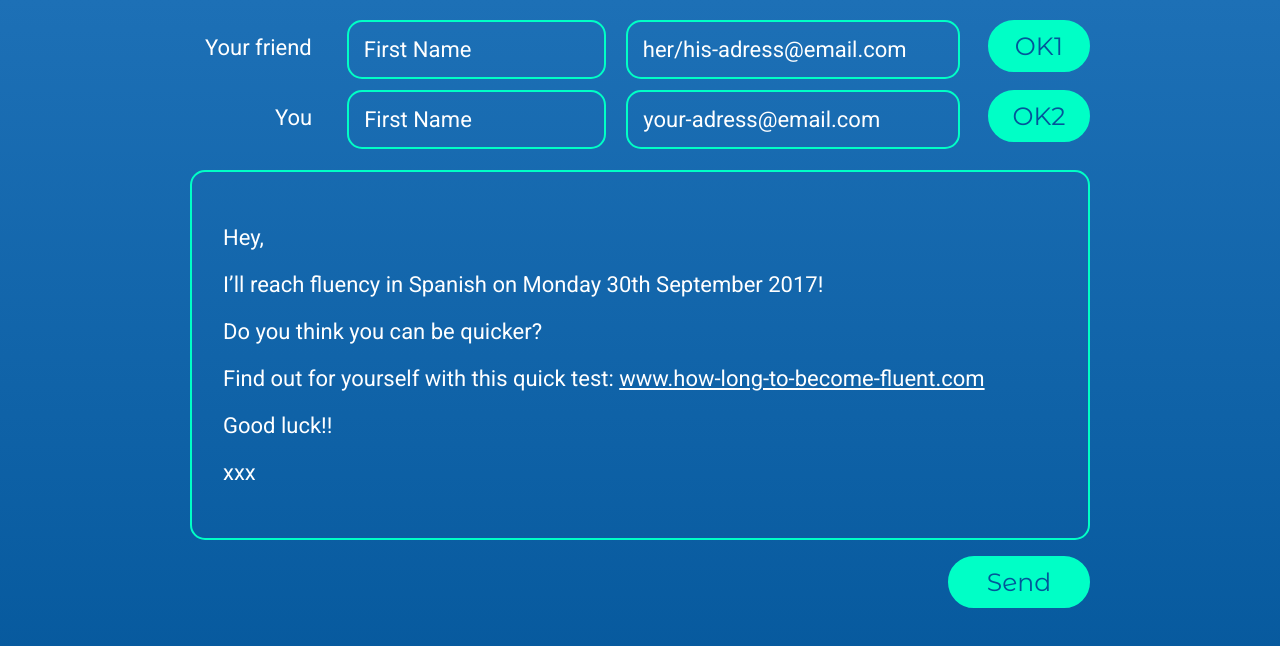
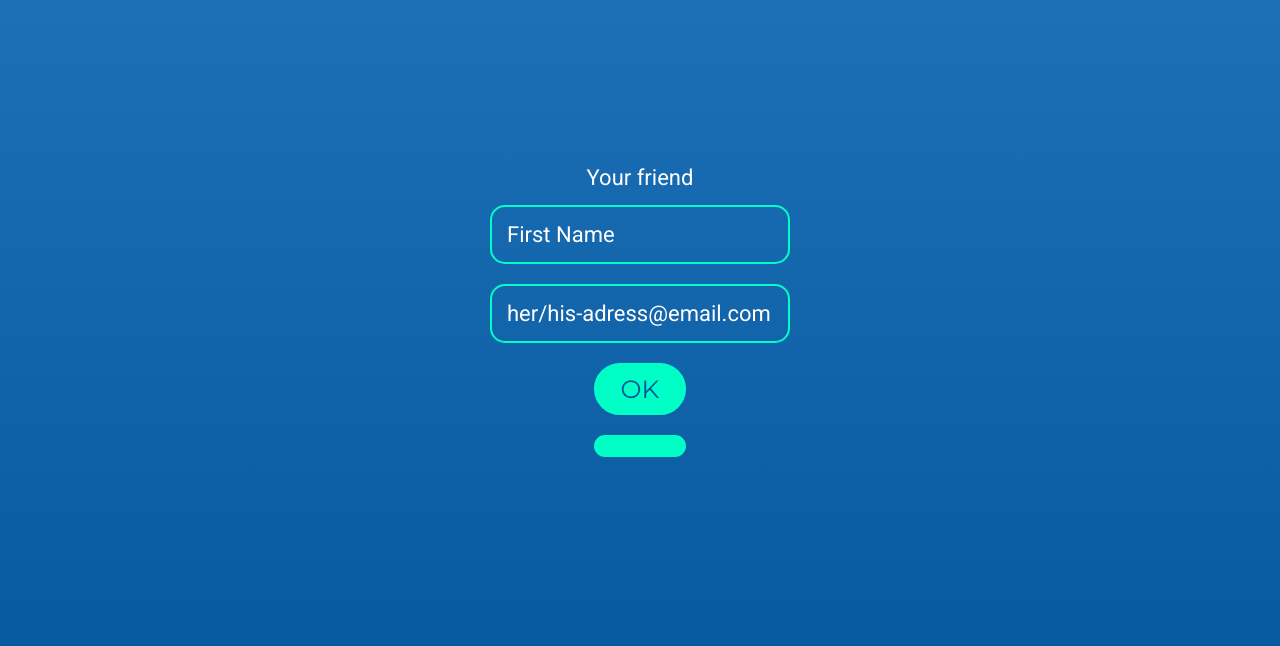
Before and after one commit to jordanjeandon/how-long-to-become-fluent, a plain HTML site: page page4.html in a window 1280 px wide. Drawn offline with nearby package versions, Linux system fonts and the light colour scheme.

Commit message:
changelment dernière page

```diff
--- a/CSS/prelaunch.css
+++ b/CSS/prelaunch.css
@@ -207,18 +207,19 @@ padding-top: 20px;
 }
 
 .CTA5 {
-	float: right;
 	background-color: #00FFC6;
 	border: 3px solid #00FFC6;
 	border-radius: 50px ;
 	font-size: 25px;
 	color: #025599;
 	padding: 8px;
-	width: 80px;
+	width: 70px;
 	font-family: 'Montserrat Alternates', sans-serif;
 	font-style: normal;
 	text-align: center;
 	text-decoration: none;
+	margin: 0 auto;
+	margin-top: 20px;
 }
 
 .CTA5:hover{
@@ -779,9 +780,8 @@ padding-top: 200px;
 
 .bloc-principal-email {
 	margin: 0 auto;
-	width: 900px;
-	padding-top: 20px;
-	padding-bottom: 130px;
+	width: 300px;
+	padding-top: 150px;
 }
 
 .entete {
@@ -794,20 +794,16 @@ padding-top: 200px;
 
 .your-friend {
 	padding: 15px;
+	text-align: center;
 	color: white;
 	font-family: 'Roboto';
 	font-size: 22px;
-	float: left;
-	margin-left: 0px
 }
 
 .you {
-	padding: 15px;
 	color: white;
 	font-family: 'Roboto';
 	font-size: 22px;
-	float: left;
-	margin-left: 70px
 }
 
 .first-name {
@@ -817,21 +813,16 @@ padding-top: 200px;
 	font-size: 22px;
 	border: solid 2px #00ffc6;
 	border-radius: 15px;
-	float: left;
-	width: 225px;
-	margin-left: 20px;
 }
 
 .email {
-	padding: 15px;
+ 	padding: 15px;
 	color: white;
 	font-family: 'Roboto';
 	font-size: 22px;
 	border: solid 2px #00ffc6;
 	border-radius: 15px;
-	float: left;
-	width: 300px;
-	margin-left: 20px
+	margin-top: 20px;
 }
 
 .texteemail {
--- a/javascripts/application.js
+++ b/javascripts/application.js
@@ -1849,15 +1849,7 @@ $(document).ready(function() {
 		console.log(emailBody);
 	})
 
-	$('#OK2').on('click' , function () {
-		var elt3 = document.getElementById('your-name');
-		var yourName = elt3.innerText || elt3.textContent;
-		console.log(yourName);
-		$('#ciao').html(yourName + " xxx");
-		var elt4 = document.getElementById('your-email');
-		var yourEmail = elt4.innerText || elt4.textContent;
-		console.log(yourEmail);
-	})
+
 
 
 
--- a/page4.html
+++ b/page4.html
@@ -22,8 +22,8 @@
 
 
 <div class="bloc-principal-email">
-	<div class="entete">
-		<div class="premiere-ligne">
+
+
 			<div class="your-friend">
 				Your friend
 			</div>
@@ -33,33 +33,9 @@
 			<div id="friend-email" class="email" contenteditable="true">
 				her/his-adress@email.com
 			</div>
-			<div id="OK1" class="CTA5"> OK1	</div>
-		</div>
-		<div class="deuxieme-ligne">
-			<div class="you">
-				You
-			</div>
-			<div id="your-name" class="first-name" contenteditable="true">
-				First Name
-			</div>
-			<div id="your-email" class="email" contenteditable="true">
-				your-adress@email.com
-			</div>
-			<div id="OK2" class="CTA5"> OK2	</div>
-		</div>
-	</div>
-
-  <a id="mailto"></a>
-	<div class="texteemail" contenteditable="true">
-		<p id="hey">Hey,</p>
-		<p>I’ll reach fluency in Spanish on Monday 30th September 2017! </p>
-		<p>Do you think you can be quicker?</p>
-		<p>Find out for yourself with this quick test: <a href="www.reach-fluency.com" class="reachfluency"> www.how-long-to-become-fluent.com </a> </p>
-		<p>Good luck!! </p>
-		<p id="ciao">xxx</p>
-	</div>
-
-	<div id="SEND" class="CTA4">Send</div>
+			<div id="OK1" class="CTA5"> OK	</div>
+			<div class="CTA5">
+			<a id="mailto"></a> </div>
 
 </div>
 
```
